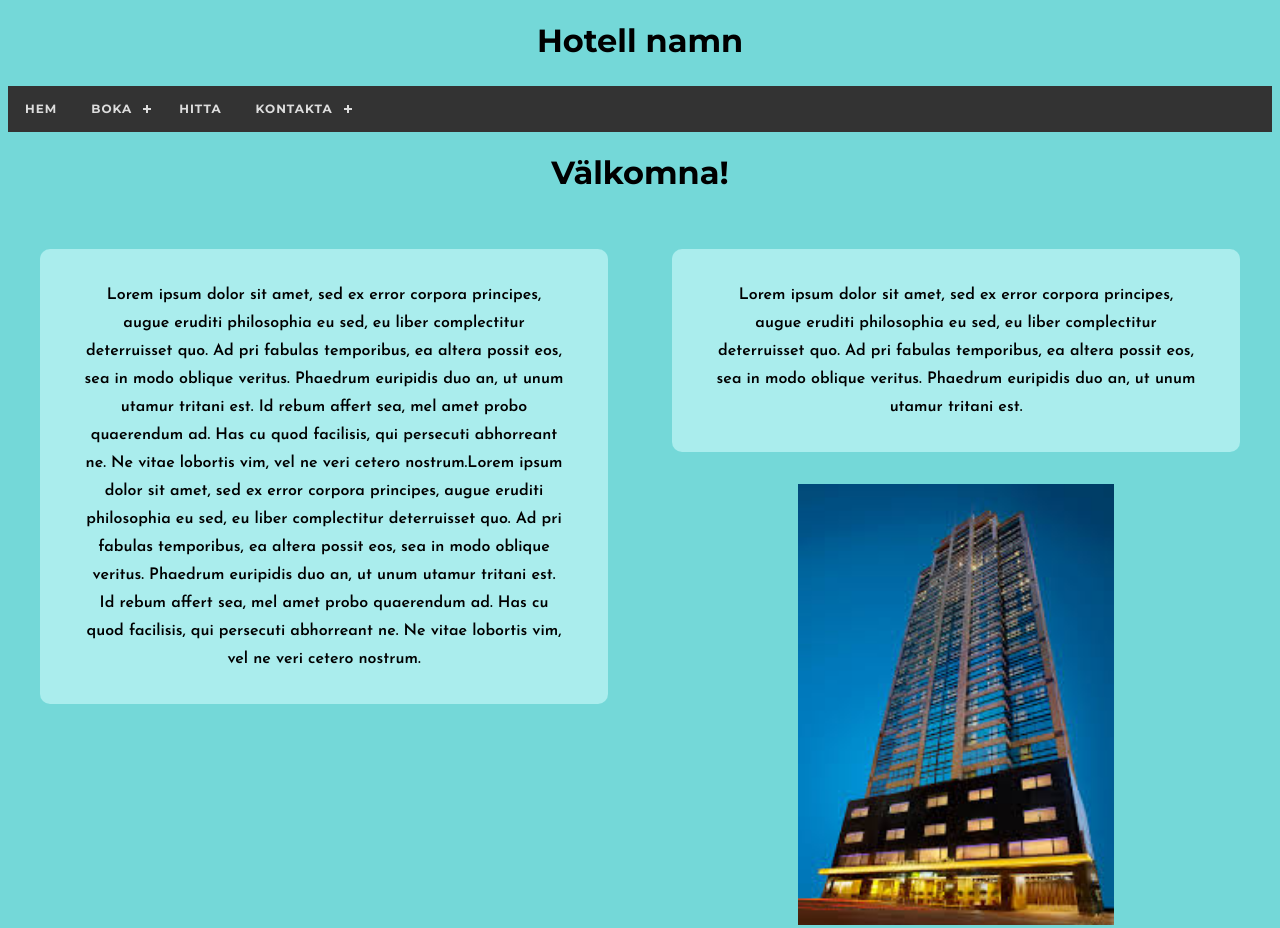
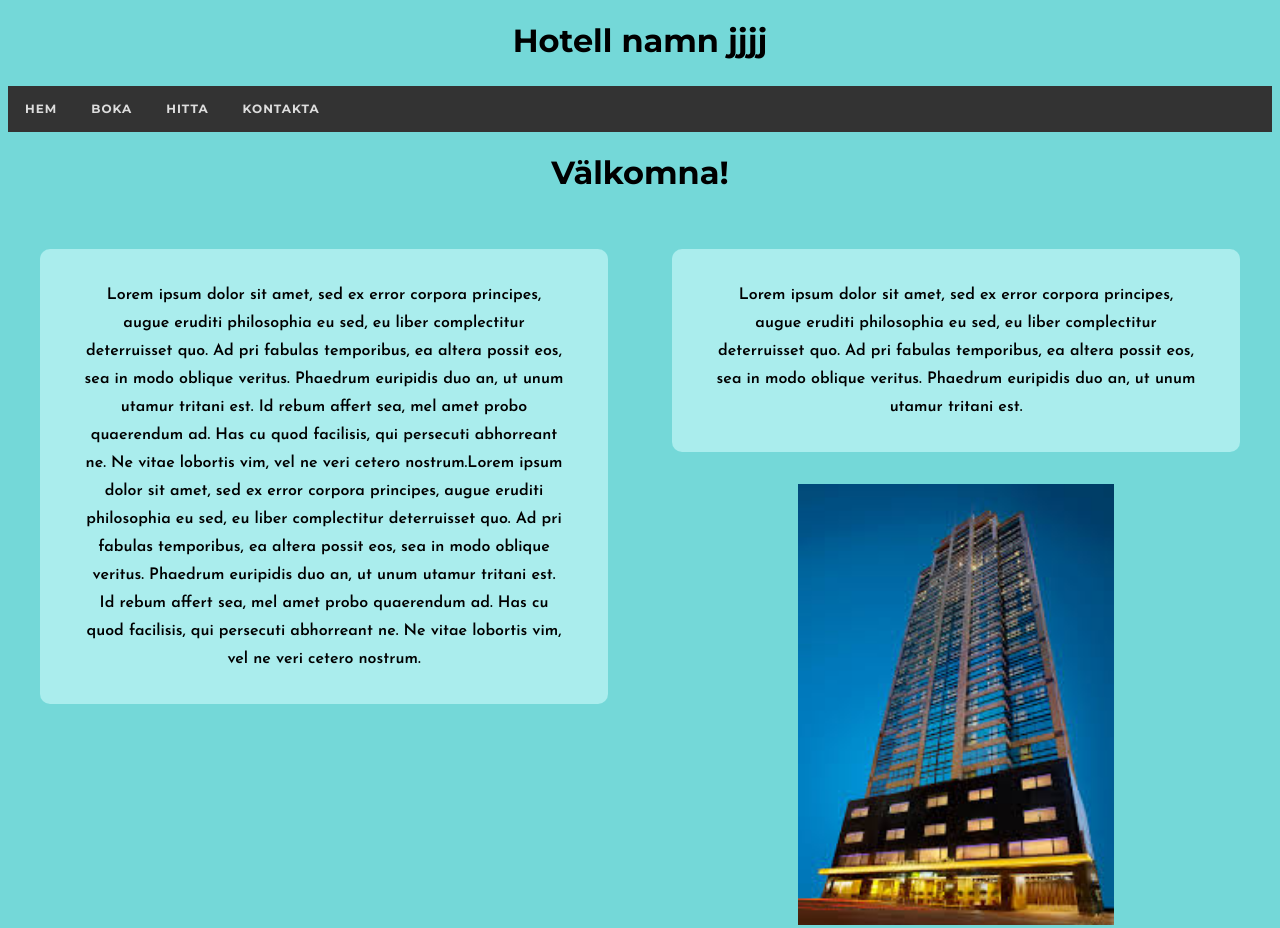
Before and after one commit to Mustafa118/Mustafa118.github.io, a plain HTML site: page index.htm in a window 1280 px wide. Shown: the top 928 px of the page. Drawn offline with nearby package versions, Linux system fonts and the light colour scheme.

Commit message:
small changes

```diff
--- a/index.htm
+++ b/index.htm
@@ -1,23 +1,22 @@
 <!DOCTYPE html>
 <html>
-
 	<head>
-		<meta charset="utf-8">
-		<Title> sidans namn </title>
-		<link rel="stylesheet" type="text/css" href="stil.css">
+	<meta charset="utf-8">
+	<title> sidans namn </title>
         <meta http-equiv="X-UA-Compatible" content="IE=edge">
         <meta name="viewport" content="width=device-width, initial- scale=1">
         <link rel="stylesheet" href="styles.css">
-        <script src="http://code.jquery.com/jquery-latest.min.js" type="text/javascript"></script>
+	    <link rel="stylesheet" type="text/css" href="stil.css">
+
+        <script sc="http://code.jquery.com/jquery-latest.min.js" type="text/javascript"></script>
         <script src="script.js"></script>
         <link href='https://fonts.googleapis.com/css?family=Josefin+Sans:600' rel='stylesheet' type='text/css'>
 	</head>
 
 
 	<body>
-        <h1>Hotell namn</h1>
-
-        <div id='cssmenu'>
+        <h1>Hotell namn jjjj </h1>
+        <div id="cssmenu">
 <ul>
    <li class='active'><a href='index.html'>Hem</a></li>
    <li><a href='Boka.html'>Boka</a>
```
Also changed, not shown: 1 other file.
